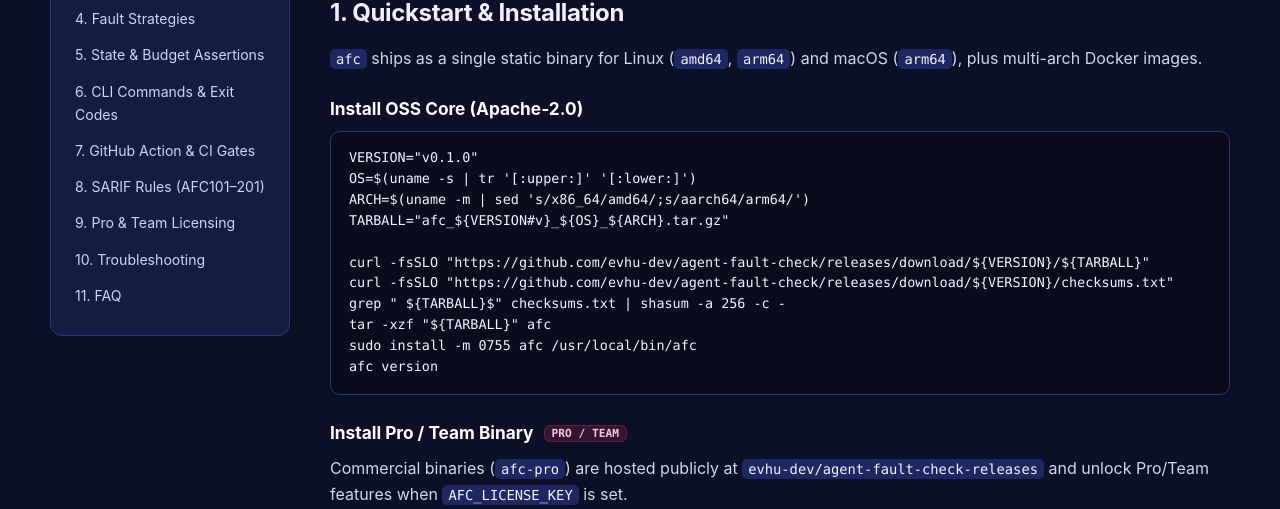
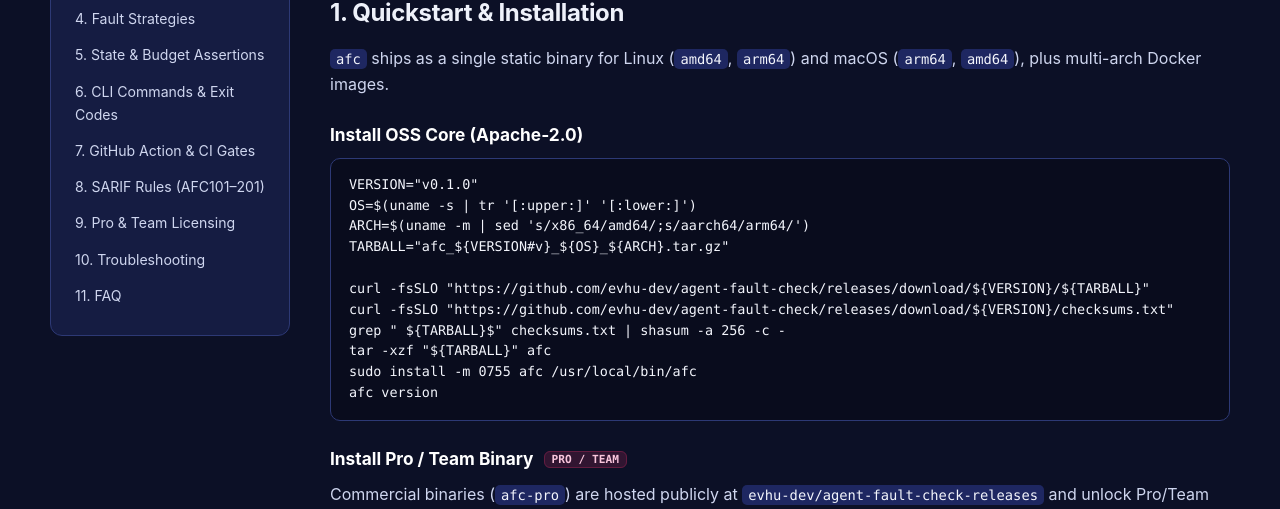
Before and after one commit to evhu-dev/agent-fault-check, a plain HTML site: page docs/docs.html in a window 1280 px wide. Shown: the part 289-798 px from the top of the page. Drawn offline with Linux system fonts and the light colour scheme.

Commit message:
feat(release): enable darwin/amd64 builds and tighten Pro pricing copy

```diff
--- a/docs/docs.html
+++ b/docs/docs.html
@@ -285,7 +285,7 @@
         </p>
 
         <h2>1. Quickstart &amp; Installation</h2>
-        <p><code>afc</code> ships as a single static binary for Linux (<code>amd64</code>, <code>arm64</code>) and macOS (<code>arm64</code>), plus multi-arch Docker images.</p>
+        <p><code>afc</code> ships as a single static binary for Linux (<code>amd64</code>, <code>arm64</code>) and macOS (<code>arm64</code>, <code>amd64</code>), plus multi-arch Docker images.</p>
 
         <h3>Install OSS Core (Apache-2.0)</h3>
         <pre><code>VERSION="v0.1.0"
```
Also changed, not shown: docs/index.html (+1 -1 lines), 1 other file.
